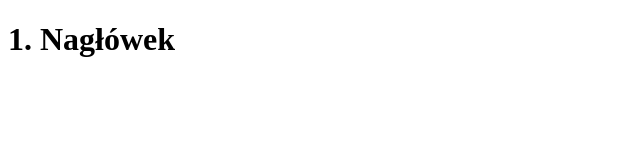
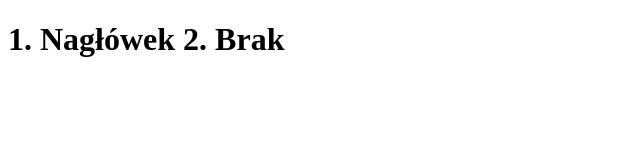
Before and after one commit to piterbar/repozytorium-test, a plain HTML site: page index.html in a window 1280 px wide. Shown: the whole page, without its empty margins (0-640 px from the left). Drawn offline with Linux system fonts and the light colour scheme.

Commit message:
Update index.html

```diff
--- a/index.html
+++ b/index.html
@@ -7,6 +7,8 @@
     <title>Document</title>
 </head>
 <body>
-    <h1>1. Nagłówek</h1>
+    <h1>1. Nagłówek
+        2. Brak
+    </h1>
 </body>
 </html>
```
